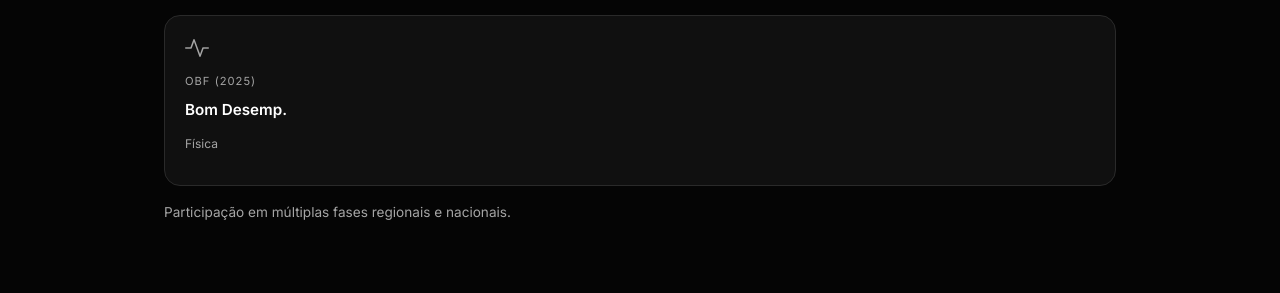
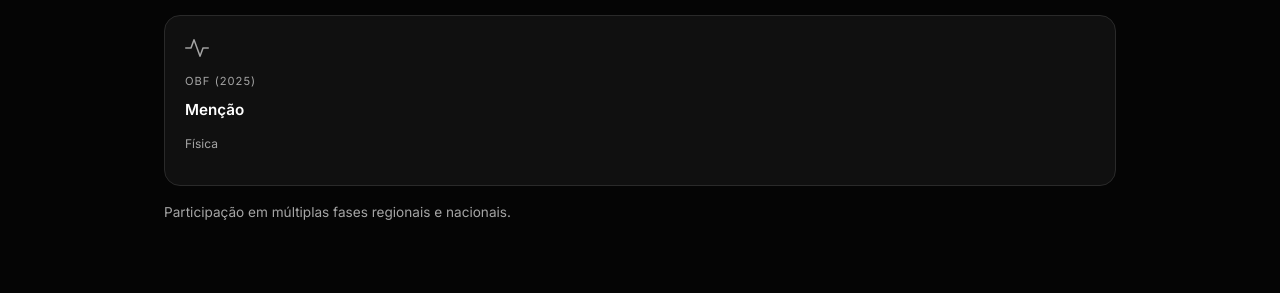
Before and after one commit to kaaylooon/kaaylooon.github.io, a Jekyll site: the page built from index.html, in a window 1280 px wide and 900 px high, scrolled down 882 px. Shown: the part 160-453 px from the top of the window. Built offline with Jekyll 4.4.1, drawn with Linux system fonts in a browser that asks for light colours.

Commit message:
redesign

```diff
--- a/index.html
+++ b/index.html
@@ -187,7 +187,8 @@
             <i class="bi bi-activity"></i>
             <div>
               <div class="card-label">OBF (2025)</div>
-              <div class="card-value" style="font-size: 0.95rem;" data-en="Good Perf." data-pt="Bom Desemp.">Bom Desemp.</div>
+            <div class="card-value" style="font-size: 0.95rem;" data-en="Good
+              Perf." data-pt="Menção">Menção</div>
               <p style="font-size: 0.75rem; color: var(--text-dim);" data-en="Physics" data-pt="Física">Física</p>
             </div>
           </div>
```
